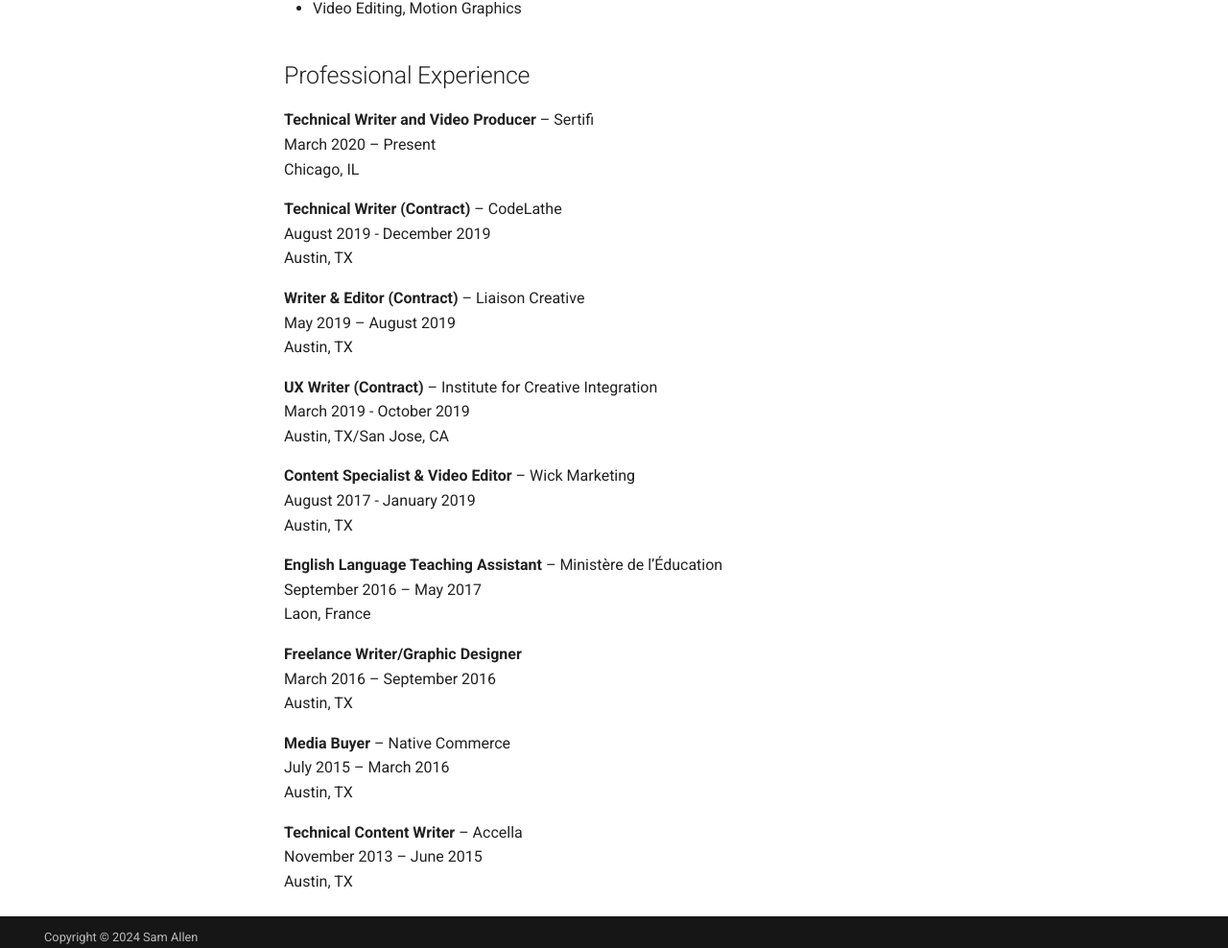
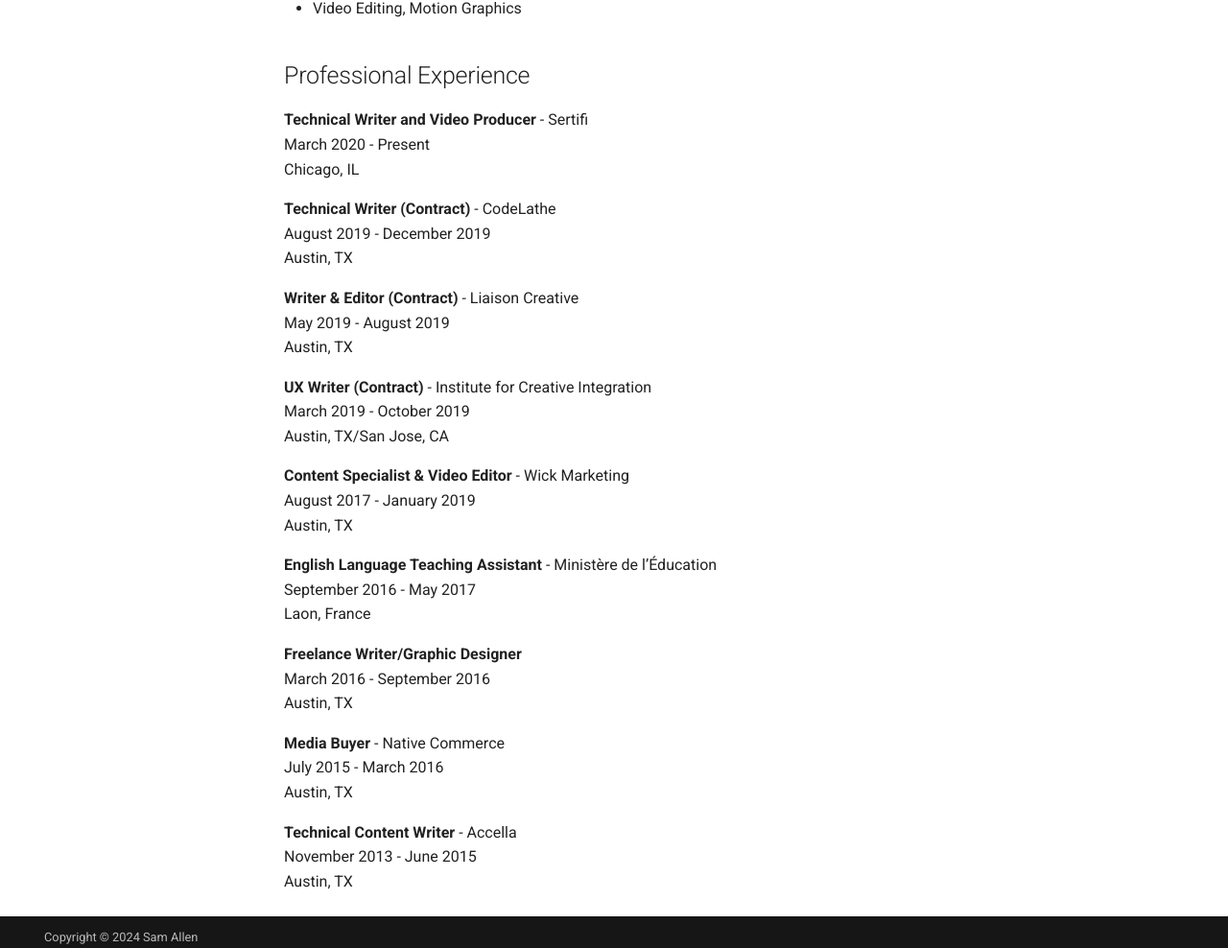
Before and after one commit to samwherever/samallen.pro, an MkDocs documentation site: the page built from docs/resume.md, in a window 1280 px wide and 1400 px high, scrolled down 138 px. Shown: the part 380-1368 px from the top of the window at 96% size. Built offline with MkDocs 1.6.1 and Material for MkDocs 9.7.7, drawn with Linux system fonts in a browser that asks for light colours.

Commit message:
dash updates

```diff
--- a/docs/resume.md
+++ b/docs/resume.md
@@ -14,38 +14,38 @@
 
 ## Professional Experience
 
-**Technical Writer and Video Producer** – Sertifi <br>
-March 2020 – Present <br>
+**Technical Writer and Video Producer** - Sertifi <br>
+March 2020 - Present <br>
 Chicago, IL
 
-**Technical Writer (Contract)** – CodeLathe <br>
+**Technical Writer (Contract)** - CodeLathe <br>
 August 2019 - December 2019<br>
 Austin, TX
 
-**Writer & Editor (Contract)** – Liaison Creative<br>
-May 2019 – August 2019 <br>
+**Writer & Editor (Contract)** - Liaison Creative<br>
+May 2019 - August 2019 <br>
 Austin, TX
 
-**UX Writer (Contract)** – Institute for Creative Integration<br>
+**UX Writer (Contract)** - Institute for Creative Integration<br>
 March 2019 - October 2019 <br>
 Austin, TX/San Jose, CA
 
-**Content Specialist & Video Editor** – Wick Marketing<br>
+**Content Specialist & Video Editor** - Wick Marketing<br>
 August 2017 - January 2019 <br>
 Austin, TX
 
-**English Language Teaching Assistant** – Ministère de l’Éducation<br>
-September 2016 – May 2017 <br>
+**English Language Teaching Assistant** - Ministère de l’Éducation<br>
+September 2016 - May 2017 <br>
 Laon, France
 
 **Freelance Writer/Graphic Designer** <br>
-March 2016 – September 2016 <br>
+March 2016 - September 2016 <br>
 Austin, TX
 
-**Media Buyer** – Native Commerce<br>
-July 2015 – March 2016 <br>
+**Media Buyer** - Native Commerce<br>
+July 2015 - March 2016 <br>
 Austin, TX
 
-**Technical Content Writer** – Accella<br>
-November 2013 – June 2015 <br>
+**Technical Content Writer** - Accella<br>
+November 2013 - June 2015 <br>
 Austin, TX
```
Also changed, not shown: site/resume/index.html, site/search/search_index.json, 2 other files.
